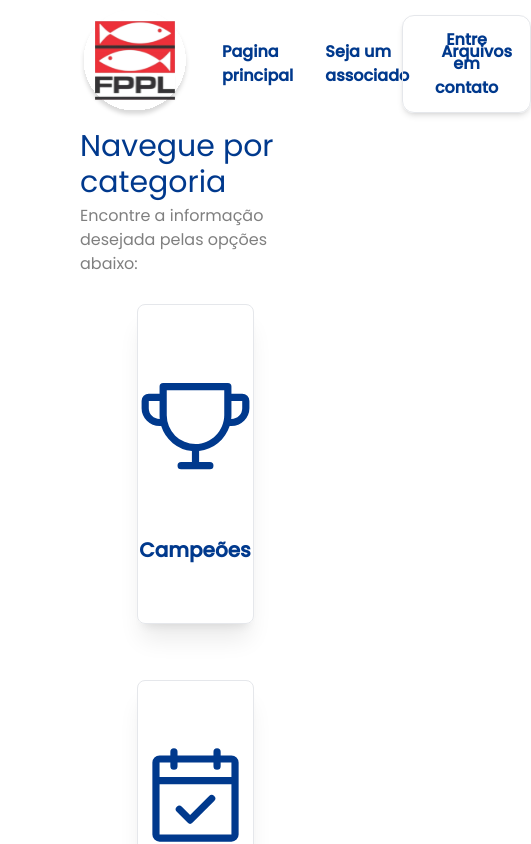
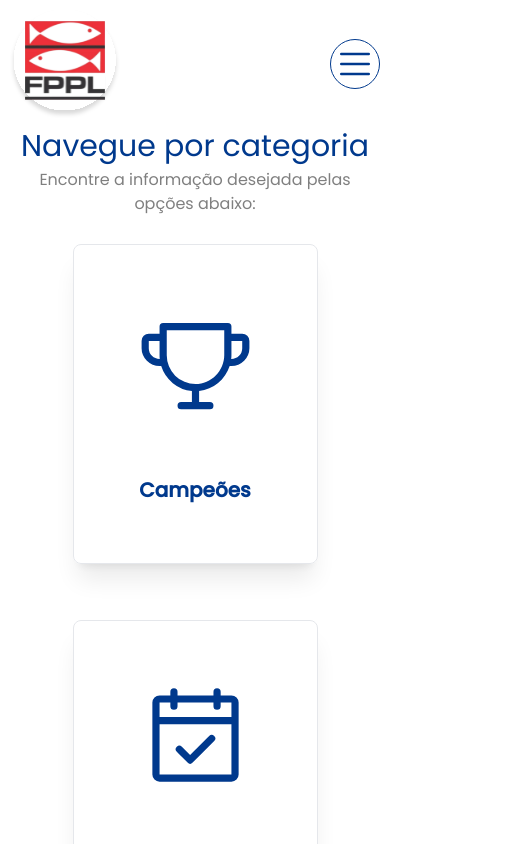
Before and after one commit to miguel-barros/fppl, a Next.js app: page / in a window 390 px wide. Shown: the top 844 px of the page, 531 px wide, since content can reach past the window. Built offline with nearby package versions, Linux system fonts and the light colour scheme.

Commit message:
feat: adding mobile responsivity for home page (#3)
* feat: creating scrollLock hook

* feat: creating hamburguer menu

* feat: creating home styles for mobile

```diff
--- a/src/app/globals.css
+++ b/src/app/globals.css
@@ -5,3 +5,9 @@
 body {
   margin: 0 80px 0 80px;
 }
+
+@media screen and (max-width: 640px) {
+  body {
+    margin: 0 10px 0 10px;
+  }
+}
--- a/src/app/page.tsx
+++ b/src/app/page.tsx
@@ -23,7 +23,7 @@ export default function Home() {
               icon={category.icon}
               title={category.title}
               description={category.description}
-              className="basis-1/5"
+              className="basis-1/5 max-sm:snap-center max-sm:px-16"
             />
           ))}
         </Category.Grid>
--- a/src/components/Category/grid.tsx
+++ b/src/components/Category/grid.tsx
@@ -6,7 +6,7 @@ interface GridProps {
 
 export default function Grid({ children }: GridProps) {
   return (
-    <div className="mt-2 flex h-fit flex-wrap justify-center gap-14">
+    <div className="mt-2 flex h-fit flex-wrap justify-center gap-14 max-sm:h-screen max-sm:snap-y max-sm:overflow-y-scroll">
       {children}
     </div>
   )
--- a/src/components/Event/card.tsx
+++ b/src/components/Event/card.tsx
@@ -17,11 +17,15 @@ export default function Card({
 }: CardProps) {
   if (type === "long") {
     return (
-      <div className={`flex w-full items-center gap-8 ${className}`}>
+      <div
+        className={`flex w-full items-center gap-8 ${className} max-sm:flex-wrap`}
+      >
         <div className="h-[423px] w-[830px] rounded-lg bg-secondary"></div>
-        <div className="flex w-1/3 flex-col gap-3">
-          <span className="text-2xl text-primary">{title}</span>
-          <span className="text-lg text-secondary">{description}</span>
+        <div className="flex w-1/3 flex-col gap-3 max-sm:w-full max-sm:text-center">
+          <span className="text-2xl text-primary max-sm:text-xl">{title}</span>
+          <span className="text-lg text-secondary max-sm:text-base">
+            {description}
+          </span>
         </div>
       </div>
     )
--- a/src/components/Footer/index.tsx
+++ b/src/components/Footer/index.tsx
@@ -5,11 +5,11 @@ import Link from "next/link"
 
 export default function Footer() {
   return (
-    <footer className="m-auto mt-10 flex max-w-screen-xl flex-col items-center justify-center gap-5 border-t border-primary py-10">
+    <footer className="m-auto mt-10 flex max-w-screen-xl flex-col items-center justify-center gap-5 border-t border-primary py-10 text-center">
       <Link href="https://cbpe.com.br/">
         <Image src={CBPL} width={125} height={80} alt="CBPLNPB" />
       </Link>
-      <span className="text-base font-medium text-primary">
+      <span className="text-base font-medium text-primary max-sm:text-base">
         2023 © Federação Paulista de Pesca e Lançamento
       </span>
     </footer>
--- /dev/null
+++ b/src/components/Header/hamburguer.tsx
@@ -0,0 +1,44 @@
+"use client"
+import useScrollLock from "@/hooks/useScrollLock"
+import React, { useState } from "react"
+import { List } from "@phosphor-icons/react/dist/ssr"
+import Link from "next/link"
+import { shorts } from "@/mock/shorts"
+
+export default function Hamburguer() {
+  const [isOpen, isClosed] = useState(false)
+  useScrollLock(isOpen)
+
+  return (
+    <>
+      <div
+        className={`z-20 flex flex-col gap-1 rounded-full border border-primary p-1 max-sm:visible md:hidden
+        ${isOpen && "bg-primary"}
+        `}
+        onClick={() => isClosed(!isOpen)}
+      >
+        <List
+          className={`h-10 w-10 duration-300 ease-linear ${
+            isOpen ? "text-white" : "text-primary"
+          }`}
+        />
+      </div>
+      {isOpen && (
+        <div className="fixed left-0 top-0 z-10 flex h-screen w-screen flex-col items-center justify-center gap-5 bg-[#00398D] duration-300 ease-linear">
+          {shorts.map((short, indx) => (
+            <Link
+              key={indx}
+              href={short.link}
+              className="text-2xl text-white duration-300 ease-in-out hover:text-[#00000050]"
+            >
+              <span>{short.label}</span>
+            </Link>
+          ))}
+          <button className="text-md rounded-xl border px-8 py-3 font-semibold text-white shadow-md duration-300 ease-in-out hover:opacity-50 ">
+            <span>Entre em contato</span>
+          </button>
+        </div>
+      )}
+    </>
+  )
+}
--- a/src/components/Header/index.tsx
+++ b/src/components/Header/index.tsx
@@ -2,13 +2,14 @@ import { shorts } from "@/mock/shorts"
 import Logo from "@assets/logo.svg"
 import Image from "next/image"
 import Link from "next/link"
+import Hamburguer from "./hamburguer"
 
 export default function Header() {
   return (
-    <div className="m-auto flex h-32 w-full max-w-screen-xl items-center justify-between">
+    <div className="group m-auto flex h-32 w-full max-w-screen-xl items-center justify-between overflow-hidden">
       <div className="flex items-center">
         <Image src={Logo} alt="Logo" />
-        <div className="text-md ml-8 flex gap-8 font-semibold text-[#00398D]">
+        <div className="text-md ml-8 flex gap-8 font-semibold text-[#00398D] max-md:hidden">
           {shorts.map((short, indx) => (
             <Link
               key={indx}
@@ -20,9 +21,10 @@ export default function Header() {
           ))}
         </div>
       </div>
-      <button className="text-md rounded-xl border px-8 py-3 font-semibold text-[#00398D] shadow-md duration-300 ease-in-out hover:opacity-50">
+      <button className="text-md rounded-xl border px-8 py-3 font-semibold text-[#00398D] shadow-md duration-300 ease-in-out hover:opacity-50 max-md:hidden">
         <span>Entre em contato</span>
       </button>
+      <Hamburguer />
     </div>
   )
 }
--- a/src/components/Schedule/grid.tsx
+++ b/src/components/Schedule/grid.tsx
@@ -6,7 +6,7 @@ interface GridProps {
 
 export default function Grid({ children }: GridProps) {
   return (
-    <div className="mt-2 flex h-fit w-full justify-center gap-12">
+    <div className="mt-2 flex h-fit w-full justify-center gap-12 max-sm:flex-wrap">
       {children}
     </div>
   )
--- a/src/components/SocialMedia/index.tsx
+++ b/src/components/SocialMedia/index.tsx
@@ -3,17 +3,25 @@ import { FacebookLogo, InstagramLogo } from "@phosphor-icons/react/dist/ssr"
 
 export default function SocialMedia() {
   return (
-    <section className="border-primary flex h-64 w-full flex-col items-center justify-center gap-3 rounded-md border text-center">
-      <span className="text-3xl text-primary">
+    <section className="flex h-64 w-full flex-col items-center justify-center gap-3 rounded-md border border-primary text-center max-sm:px-10">
+      <span className="text-3xl text-primary max-sm:text-xl">
         Nos encontre nas redes socias
       </span>
       <div className="flex justify-center gap-20">
-        <span className="flex h-fit w-fit flex-col">
-          <FacebookLogo size={115} weight="regular" className="text-primary" />
+        <span className="flex h-fit w-fit flex-col max-sm:items-center">
+          <FacebookLogo
+            size={115}
+            weight="regular"
+            className="text-primary max-sm:h-20 max-sm:w-20"
+          />
           <span className="text-xl text-primary">Facebook</span>
         </span>
-        <span className="flex h-fit w-fit flex-col">
-          <InstagramLogo size={115} weight="regular" className="text-primary" />
+        <span className="flex h-fit w-fit flex-col max-sm:items-center">
+          <InstagramLogo
+            size={115}
+            weight="regular"
+            className="text-primary  max-sm:h-20 max-sm:w-20"
+          />
           <span className="text-xl text-primary">Instagram</span>
         </span>
       </div>
--- a/src/components/TextArea/index.tsx
+++ b/src/components/TextArea/index.tsx
@@ -9,12 +9,14 @@ interface TextAreaProps {
 export default function TextArea({ text, image, className }: TextAreaProps) {
   return (
     <div
-      className={`flex h-[350px] items-center justify-center gap-10 rounded-lg bg-primary ${className}`}
+      className={`flex h-[350px] items-center justify-center gap-10 rounded-lg bg-primary ${className} max-sm:h-fit max-sm:flex-wrap max-sm:py-10`}
     >
       {image && (
         <div className="h-[250px] w-[250px] rounded-full bg-white opacity-40" />
       )}
-      <p className="w-8/12 text-justify text-lg text-white">{text}</p>
+      <p className="w-8/12 text-justify text-lg text-white max-sm:w-10/12 max-sm:text-base">
+        {text}
+      </p>
     </div>
   )
 }
--- a/src/components/Title/index.tsx
+++ b/src/components/Title/index.tsx
@@ -7,7 +7,7 @@ interface TitleProps {
 
 export default function Title({ title, subTitle }: TitleProps) {
   return (
-    <div className="flex h-fit w-full flex-col items-center justify-center gap-1">
+    <div className="flex h-fit w-full flex-col items-center justify-center gap-1 max-sm:text-center">
       <h1 className="text-3xl text-primary">{title}</h1>
       <h2 className="text-md text-secondary">{subTitle}</h2>
     </div>
--- /dev/null
+++ b/src/hooks/useScrollLock.ts
@@ -0,0 +1,12 @@
+import { useEffect } from "react"
+
+function useScrollLock(lock: boolean) {
+  useEffect(() => {
+    const body = document.body
+    if (body) {
+      body.style.overflow = lock ? "hidden" : "auto"
+    }
+  }, [lock])
+}
+
+export default useScrollLock
```
